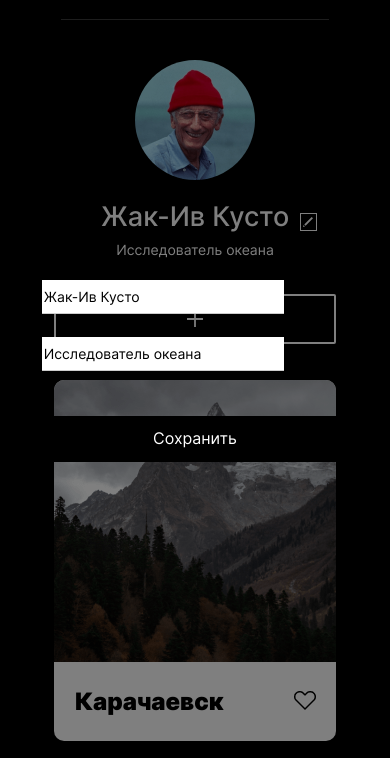
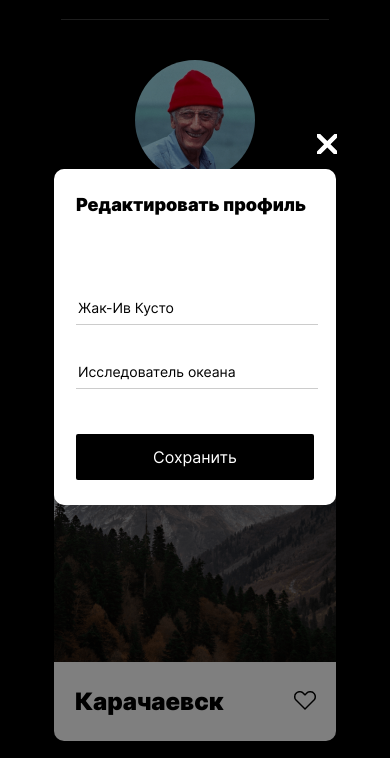
Before and after one commit to avetkovskaya/mesto, a plain HTML site: page index.html in a window 390 px wide. Both pictures are taken after a click on the button 308 px from the left and 306 px from the top of the page. Shown: the part 85-843 px from the top of the page. Drawn offline with Linux system fonts and the light colour scheme.

Commit message:
Pr-4 finish

```diff
--- a/blocks/form/__image-container/form__image-container.css
+++ /dev/null
@@ -1,3 +0,0 @@
-.form__image-container {
-  margin: 0;
-}
--- a/blocks/form/__image/form__image.css
+++ /dev/null
@@ -1,6 +0,0 @@
-.form__image {
-    max-width: 75vw;
-    max-height: 75vh;
-    position: relative;
-
-}
--- a/blocks/form/__input/form__input.css
+++ b/blocks/form/__input/form__input.css
@@ -15,7 +15,13 @@
 
 @media screen and (max-width: 767px) {
   .form__input {
-    margin-top: 68px;
+    margin-top: 75px;
     min-width: 238px;
   }
 }
+
+@media screen and (max-width: 767px) {
+  .form__input:last-of-type {
+    margin-top: 30px;
+  }
+}
--- a/blocks/form/__title/form__title.css
+++ b/blocks/form/__title/form__title.css
@@ -9,10 +9,11 @@
 }
 
 @media screen and (max-width: 512px) {
-  .popup__title {
+  .form__title {
+    padding: 0;
     font-size: 18px;
     line-height: 22px;
-    margin: 20px 0 36px 20px;
-    width: 185px;
+    margin: 0;
+    max-width: 238px;
   }
 }
--- a/blocks/form/form.css
+++ b/blocks/form/form.css
@@ -4,6 +4,6 @@
 
 @media screen and (max-width: 512px) {
   .form {
-    margin: 0 20px 30px 20px;
+    margin: 25px 22px 25px 22px;
   }
 }
--- a/blocks/popup/__close-button/popup__close-button.css
+++ b/blocks/popup/__close-button/popup__close-button.css
@@ -16,10 +16,11 @@
 
 @media screen and (max-width: 512px) {
   .popup__close-button {
-    width: 30px;
-    height: 30px;
-    top: -30px;
-    right: -30px;
+    width: 20px;
+    height: 20px;
+    font-size: 18px;
+    top: -35px;
+    right: -1px;
   }
 }
 
--- a/blocks/popup/__container/popup__container.css
+++ b/blocks/popup/__container/popup__container.css
@@ -11,7 +11,7 @@
 
 @media screen and (max-width: 512px) {
   .popup__container {
-    width: 240px;
+    width: 282px;
     padding: 0;
   }
 }
--- a/blocks/profile/__about-author/profile__about-author.css
+++ b/blocks/profile/__about-author/profile__about-author.css
@@ -19,6 +19,5 @@
     text-align: center;
     margin: 0;
     margin-bottom: 36px;
-
   }
 }
--- a/blocks/profile/__author/profile__author.css
+++ b/blocks/profile/__author/profile__author.css
@@ -14,9 +14,3 @@
     width: 100%;
   }
 }
-
-@media screen and (max-width: 330px) {
-  .profile__author {
-    max-width: 282px;
-  }
-}
--- a/blocks/profile/__edit-button/profile__edit-button.css
+++ b/blocks/profile/__edit-button/profile__edit-button.css
@@ -19,7 +19,6 @@
     max-height: 18px;
     margin-left: 0;
     margin-right: 19px;
-
   }
 }
 
--- a/blocks/profile/__image-author/profile__image-author.css
+++ b/blocks/profile/__image-author/profile__image-author.css
@@ -3,9 +3,9 @@
   max-width: 120px;
   max-height: 120px;
 }
+
 @media screen and (max-width: 602px) {
-.profile__image-author{
-margin-bottom: 22px;
+  .profile__image-author {
+    margin-bottom: 22px;
   }
-
 }
--- a/pages/index.css
+++ b/pages/index.css
@@ -31,12 +31,9 @@
 @import url(../blocks/form/form.css);
 @import url(../blocks/form/__title/form__title.css);
 @import url(../blocks/form/__input/form__input.css);
-@import url(../blocks/form/__image/form__image.css);
-@import url(../blocks/form/__image-container/form__image-container.css);
 @import url(../blocks/form/__save/form__save.css);
 
-
 @import url(../blocks/popup/popup.css);
-@import url(../blocks/popup/__open-card-image/popup__open-card-image.css);
+@import url(../blocks/popup/__container/popup__container.css);
 @import url(../blocks/popup/__close-button/popup__close-button.css);
 @import url(../blocks/popup/_visible/popup_visible.css);
```
